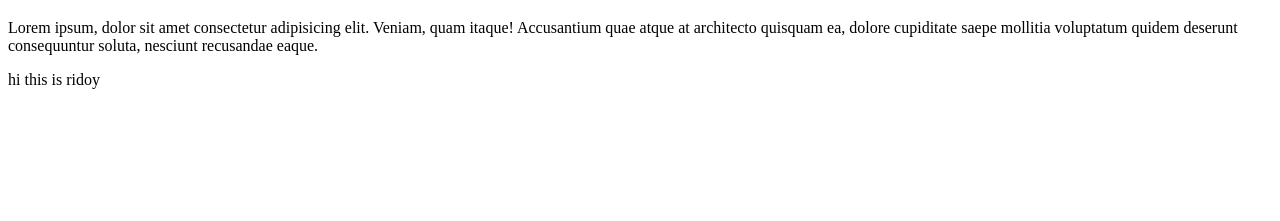
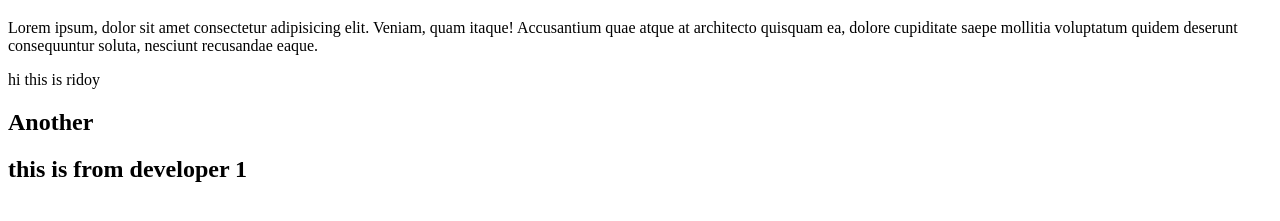
Before and after one commit to nhn1998/test-kortesi, a plain HTML site: page index.html in a window 1280 px wide. Shown: the part 61-282 px from the top of the page. Drawn offline with Linux system fonts and the light colour scheme.

Commit message:
commit done

```diff
--- a/index.html
+++ b/index.html
@@ -9,5 +9,9 @@
     <h1>hi thi is nayeem</h1>
     <p>Lorem ipsum, dolor sit amet consectetur adipisicing elit. Veniam, quam itaque! Accusantium quae atque at architecto quisquam ea, dolore cupiditate saepe mollitia voluptatum quidem deserunt consequuntur soluta, nesciunt recusandae eaque.</p>
     <p>hi this is ridoy</p>
+    <section>
+        <h1>Another</h1>
+        <h1>this is from developer 1</h1>
+    </section>
 </body>
 </html>
```
